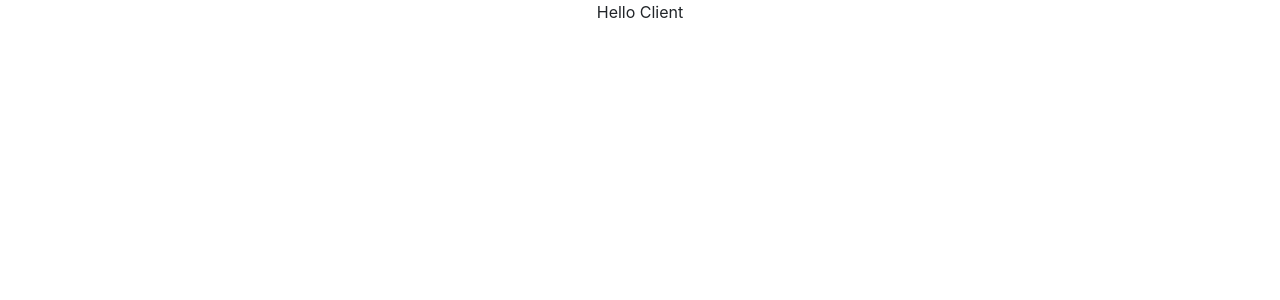
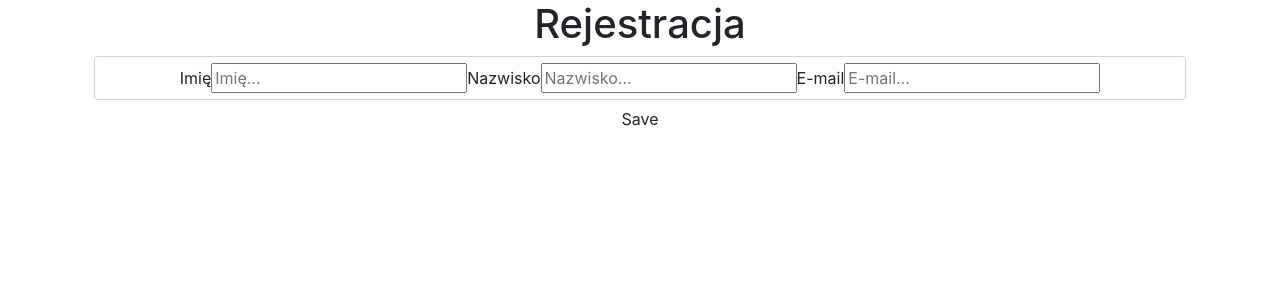
Before and after one commit to michal-bed/el-proyecte-grande-naspolke, a React (Create React App) app in the folder src/main/webapp/na-spolke-client/: page / in a window 1280 px wide. Shown: the top 300 px of the page. Built offline with nearby package versions, Linux system fonts and the light colour scheme; the HTML template or start-up script is replaced by a standard one.

Commit message:
raw registration form skeleton

```diff
--- a/src/main/webapp/na-spolke-client/public/index.html
+++ b/src/main/webapp/na-spolke-client/public/index.html
@@ -10,20 +10,13 @@
       content="Web site created using create-react-app"
     />
     <link rel="apple-touch-icon" href="%PUBLIC_URL%/logo192.png" />
-    <!--
-      manifest.json provides metadata used when your web app is installed on a
-      user's mobile device or desktop. See https://developers.google.com/web/fundamentals/web-app-manifest/
-    -->
     <link rel="manifest" href="%PUBLIC_URL%/manifest.json" />
-    <!--
-      Notice the use of %PUBLIC_URL% in the tags above.
-      It will be replaced with the URL of the `public` folder during the build.
-      Only files inside the `public` folder can be referenced from the HTML.
-
-      Unlike "/favicon.ico" or "favicon.ico", "%PUBLIC_URL%/favicon.ico" will
-      work correctly both with client-side routing and a non-root public URL.
-      Learn how to configure a non-root public URL by running `npm run build`.
-    -->
+    <link
+      rel="stylesheet"
+      href="https://cdn.jsdelivr.net/npm/bootstrap@5.2.0-beta1/dist/css/bootstrap.min.css"
+      integrity="sha384-0evHe/X+R7YkIZDRvuzKMRqM+OrBnVFBL6DOitfPri4tjfHxaWutUpFmBp4vmVor"
+      crossorigin="anonymous"
+    />
     <title>React App</title>
   </head>
   <body>
--- a/src/main/webapp/na-spolke-client/src/App.js
+++ b/src/main/webapp/na-spolke-client/src/App.js
@@ -1,9 +1,10 @@
 import './App.css';
+import Registration from "./components/registration/Registration";
 
 function App() {
   return (
     <div className="App">
-        Hello Client
+        <Registration />
     </div>
   );
 }
--- /dev/null
+++ b/src/main/webapp/na-spolke-client/src/components/registration/Registration.js
@@ -0,0 +1,44 @@
+import { useState } from 'react'
+import { Container } from 'react-bootstrap'
+
+const Registration = () => {
+
+    const [userName, userNameSet] = useState("");
+    const [userSurname, userSurnameSet] = useState("");
+    const [userEmail, userEmailSet] = useState("");
+
+    const onSubmit = (e) => {
+        e.preventDefault();
+        const userData = {userName, userSurname, userEmail};
+
+        fetch("http://localhost:8080/register", {
+            method: "POST",
+            headers: {"Content-Type": "application/json"},
+            body: JSON.stringify(userData)
+        }).then(() => console.log("user added"))
+    }
+
+    return (
+        <Container>
+            <div className="registration-header"><h1>Rejestracja</h1></div>
+            <div className="registration-form">
+                <div className="form-control" onSubmit={onSubmit}>
+                    <label>Imię</label>
+                    <input type="text" placeholder="Imię..." value={userName} onChange={(e) => userNameSet(e.target.value)}/>
+                    <label>Nazwisko</label>
+                    <input type="text" placeholder="Nazwisko..." value={userSurname} onChange={(e) => userSurnameSet(e.target.value)}/>
+                    <label>E-mail</label>
+                    <input type="text" placeholder="E-mail..." value={userEmail} onChange={(e) => userEmailSet(e.target.value)}/>
+                </div>
+                {/*<div className="form-control form-control-check">*/}
+                {/*    <label>Reminder</label>*/}
+                {/*    <input type="checkbox" checked={reminder} value={reminder} onChange={(e) => setReminder(e.currentTarget.checked)}/>*/}
+                {/*</div>*/}
+                <input type="submit" value="Save" className="btn btn-block"/>
+            </div>
+        </Container>
+
+    )
+}
+
+export default Registration
```
